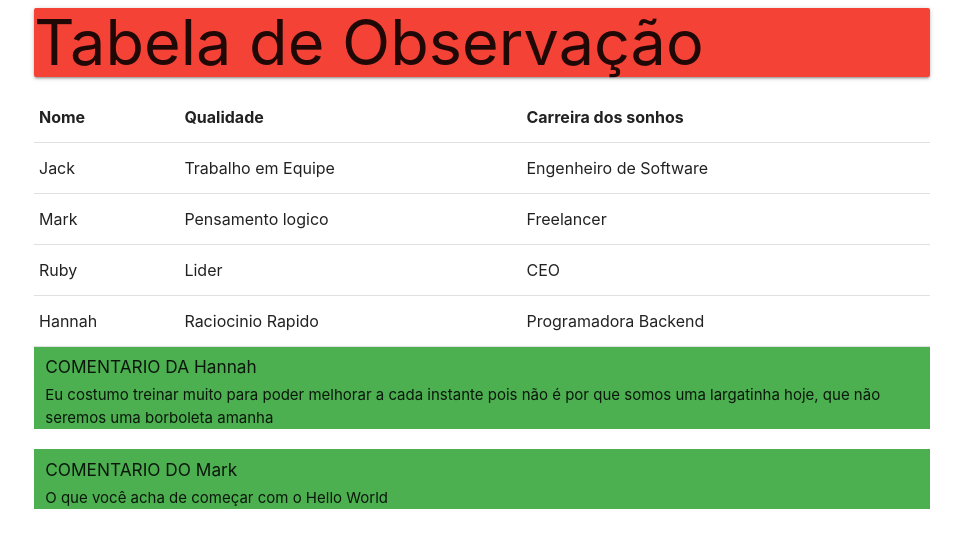
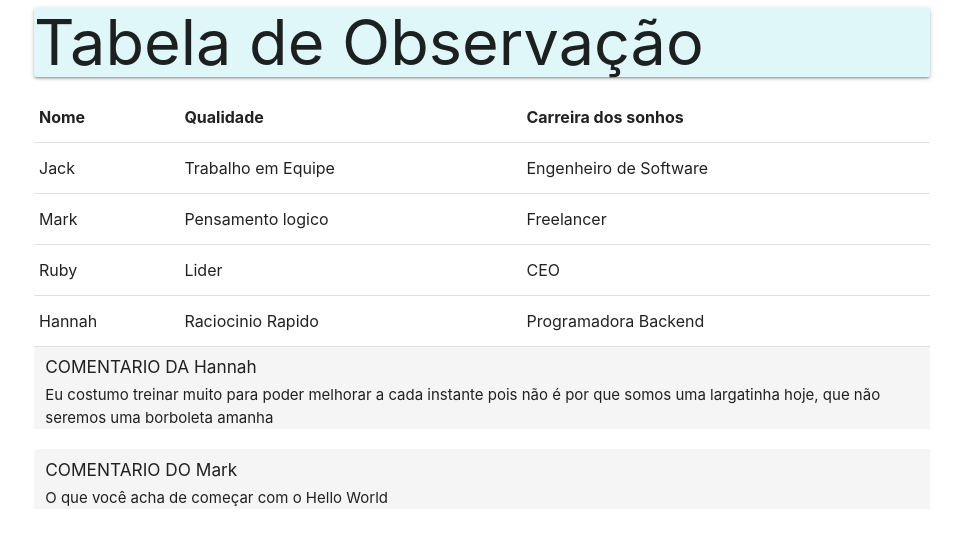
Before and after one commit to Biafcampos/Materialize, a plain HTML site: page index.html in a window 1280 px wide. Shown: the whole page, without its empty margins (158-1121 px from the left). Drawn offline with nearby package versions, Linux system fonts and the light colour scheme.

Commit message:
update the index

```diff
--- a/index.html
+++ b/index.html
@@ -5,12 +5,14 @@
     <link rel="stylesheet" href="https://cdnjs.cloudflare.com/ajax/libs/materialize/1.0.0/css/materialize.min.css">
     <link rel="stylesheet" href="css/materialize.css">
     <link rel="stylesheet" href="js/materialize.js">
+    <link href="https://fonts.googleapis.com/icon?family=Material+Icons" rel="stylesheet">
     <script src="https://cdnjs.cloudflare.com/ajax/libs/materialize/1.0.0/js/materialize.min.js"></script>
     <title>Brincando com estilos</title>
-    <div class="container">
-    <h1 class="card red ">Tabela de Observação</h1>
+    <div class="container ">
+    <h1 class="card cyan lighten-5 ">Tabela de Observação</h1>
     </div>
-    <div class="responsive-table container ">
+
+    <div class="responsive-table container  hoverable">
     <table >
       <thead>
         <tr>
@@ -45,7 +47,7 @@
     </table>
   </div>
           <div class="row container ">
-            <div class="col s12 green">
+            <div class="col s12  grey lighten-4">
 
 
            <h6> COMENTARIO DA Hannah</h6>
@@ -55,7 +57,7 @@
             </div>
           </div>
           <div class="row container hide-on-small-only">
-            <div class="col s12 green">
+            <div class="col s12  grey lighten-4">
 
 
            <h6> COMENTARIO DO Mark</h6>
@@ -64,6 +66,7 @@
             </div>
           </div>
 
+
 </head>
 <body>
 
```
